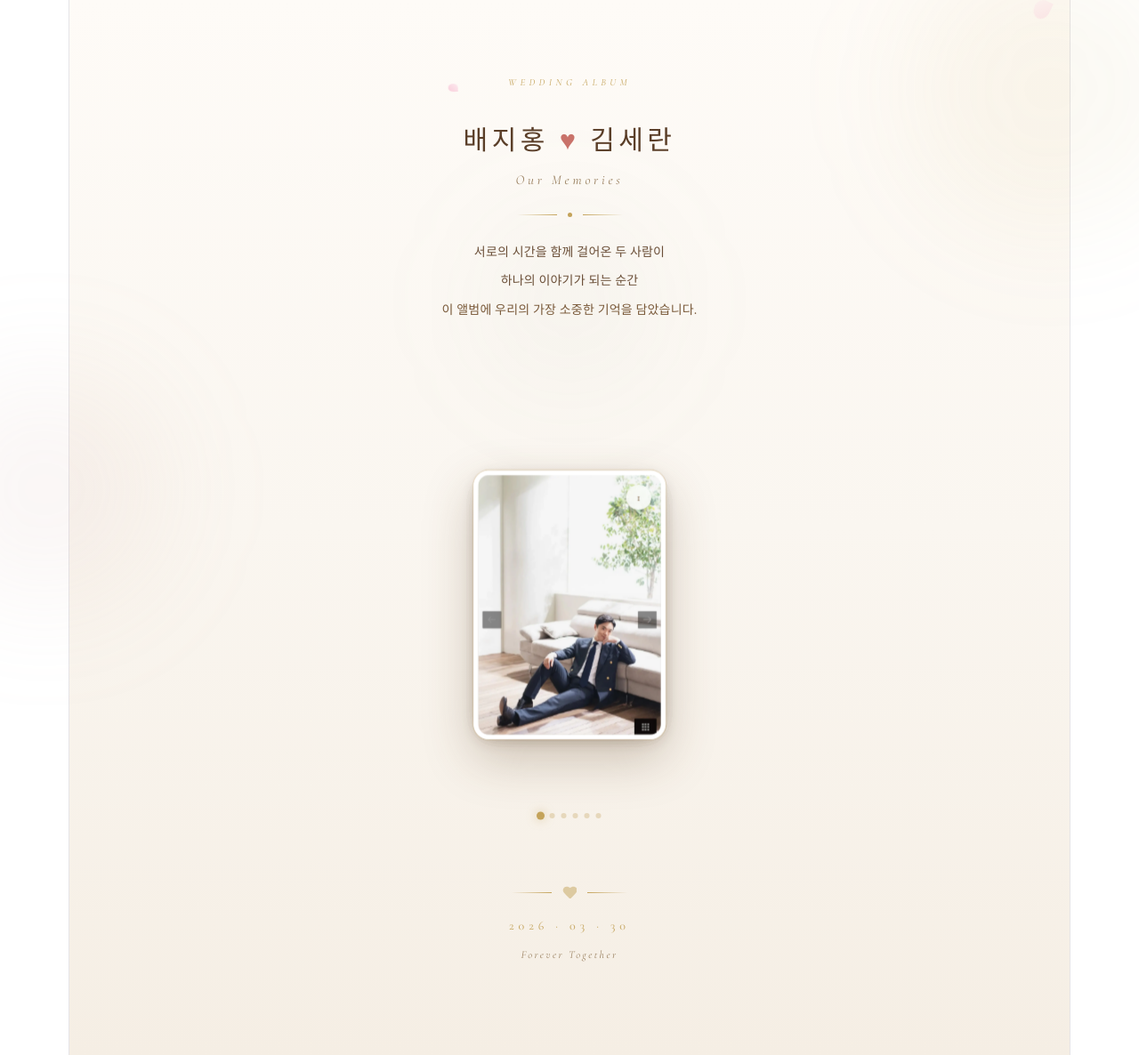
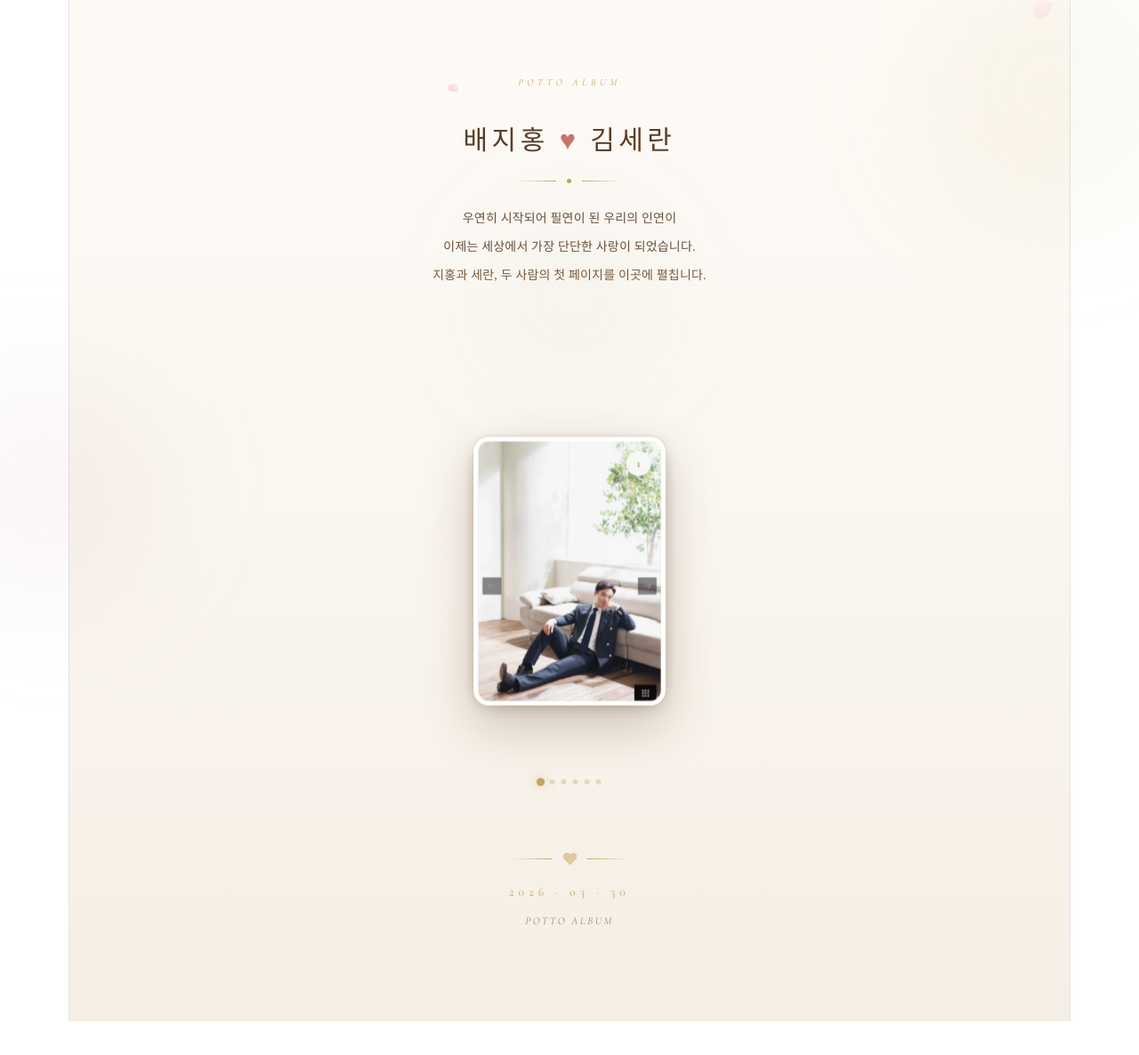
Before and after one commit to kimjunmin01/baby-album, a React (Vite) app: page / in a window 1280 px wide. Shown: the whole page at 89% size. After the commit the page ends 1148 px from the top, so only its background shows below. Built offline with nearby package versions, Linux system fonts and the light colour scheme.

Commit message:
design: 웨딩 앨범 문구 수정

```diff
--- a/src/components/Carousel.jsx
+++ b/src/components/Carousel.jsx
@@ -2,9 +2,11 @@ import { useRef, useState, useEffect } from "react";
 import "../styles/carousel.css";
 
 function Carousel({ images }) {
-  const [active, setActive]         = useState(0);
-  const [isModal, setIsModal]       = useState(false);
+  const [active, setActive]           = useState(0);
+  const [isModal, setIsModal]         = useState(false);
   const [modalVisible, setModalVisible] = useState(false);
+  // [추가] 확대 상태를 관리하는 State
+  const [isZoomed, setIsZoomed]       = useState(false);
 
   const total          = images.length;
   const isDragging     = useRef(false);
@@ -12,8 +14,8 @@ function Carousel({ images }) {
 
   /* 확대/핀치 */
   const position          = useRef({ x: 0, y: 0 });
-  const scale             = useRef(1);
-  const start             = useRef({ x: 0, y: 0 });
+  const scale               = useRef(1);
+  const start               = useRef({ x: 0, y: 0 });
   const lastTouchDistance = useRef(0);
   const imgRef            = useRef(null);
   let   lastTap           = 0;
@@ -43,6 +45,7 @@ function Carousel({ images }) {
   const reset = () => {
     scale.current    = 1;
     position.current = { x: 0, y: 0 };
+    setIsZoomed(false); // 리셋 시 확대 상태도 해제
     updateTransform();
   };
 
@@ -83,17 +86,27 @@ function Carousel({ images }) {
     }
     if (e.touches.length === 2) {
       const newDist = getDistance(e.touches);
-      scale.current += (newDist - lastTouchDistance.current) * 0.005;
-      scale.current  = Math.max(1, Math.min(scale.current, 4));
+      const newScale = scale.current + (newDist - lastTouchDistance.current) * 0.005;
+      scale.current = Math.max(1, Math.min(newScale, 4));
       lastTouchDistance.current = newDist;
+
+      // 핀치 줌 시에도 scale이 1보다 크면 썸네일 숨김
+      setIsZoomed(scale.current > 1.05);
     }
     clampPosition();
     updateTransform();
   };
+
   const handleDoubleTap = () => {
     const now = Date.now();
     if (now - lastTap < 300) {
-      scale.current    = scale.current > 1 ? 1 : 2;
+      if (scale.current > 1) {
+        scale.current = 1;
+        setIsZoomed(false); // 축소 시 썸네일 보임
+      } else {
+        scale.current = 2;
+        setIsZoomed(true);  // 확대 시 썸네일 숨김
+      }
       position.current = { x: 0, y: 0 };
       updateTransform();
     }
@@ -108,6 +121,7 @@ function Carousel({ images }) {
   };
   const closeModal = () => {
     setModalVisible(false);
+    setIsZoomed(false); // 모달 닫을 때 확대 상태 초기화
     setTimeout(() => setIsModal(false), 320);
   };
 
@@ -178,10 +192,12 @@ function Carousel({ images }) {
           {/* 닫기 */}
           <button className="modal-close" onClick={closeModal}>✕</button>
 
-          {/* 카운터 (상단) */}
+          {/* 카운터 (상단) - 확대 시 같이 숨기고 싶다면 여기에 {!isZoomed && ...} 적용 가능 */}
           <div className="modal-top-counter">{active + 1} / {total}</div>
 
-          {/* 좌우 화살표 */}
+          {/* 좌우 화살표 - 확대 중에는 조작이 꼬이지 않게 숨김 처리 */}
+          {!isZoomed && (
+            <>
               <button
                 className="modal-arrow modal-prev"
                 onClick={(e) => { e.stopPropagation(); setActive((p) => (p - 1 + total) % total); }}
@@ -190,10 +206,12 @@ function Carousel({ images }) {
                 className="modal-arrow modal-next"
                 onClick={(e) => { e.stopPropagation(); setActive((p) => (p + 1) % total); }}
               >›</button>
+            </>
+          )}
 
           {/* 메인 이미지 */}
           <div className="modal-center" onClick={(e) => e.stopPropagation()}>
-            <div className="modal-frame">
+            <div className="modal-frame" style={{ overflow: isZoomed ? 'visible' : 'hidden' }}>
               <img
                 ref={imgRef}
                 className="modal-image"
@@ -202,11 +220,13 @@ function Carousel({ images }) {
                 draggable={false}
                 onTouchStart={(e) => { handleTouchStart(e); handleDoubleTap(); }}
                 onTouchMove={handleTouchMove}
+                style={{ cursor: isZoomed ? 'zoom-out' : 'zoom-in' }}
               />
             </div>
           </div>
 
-          {/* 썸네일 바 */}
+          {/* 썸네일 바 - [수정됨] 확대(isZoomed) 상태가 아닐 때만 렌더링 */}
+          {!isZoomed && (
             <div className="thumbnail-bar" onClick={(e) => e.stopPropagation()}>
               {images.map((img, i) => (
                 <div
@@ -219,6 +239,7 @@ function Carousel({ images }) {
                 </div>
               ))}
             </div>
+          )}
         </div>
       )}
     </>
--- a/src/components/Intro.jsx
+++ b/src/components/Intro.jsx
@@ -22,10 +22,9 @@ function Intro({ onFinish }) {
            {/* 앨범이 열리면 나타나는 안내 문구 */}
            <div className="album-inner-text">
              <p>우리의 소중한</p>
-             <p>기록이 시작됩니다</p>
+             <p>앨범</p>
            </div>
         </div>
-
         {/* 앞 커버: 3D 회전하며 오픈 */}
         <div className="album-cover">
           <div className="cover-inner">
@@ -44,16 +43,13 @@ function Intro({ onFinish }) {
               </svg>
             </div>
 
-            <h2 className="cover-title">Wedding Album</h2>
+            <h2 className="cover-title">POTTO ALBUM</h2>
             <div className="cover-divider" />
             <p className="cover-names">JiHong ♥ SeRan</p>
             <p className="cover-date">2026 · 03 · 30</p>
           </div>
         </div>
       </div>
-
-      {/* 3. 하단 문구 */}
-      <p className="intro-footer">Opening your memories…</p>
     </div>
   );
 }
--- a/src/pages/Home.jsx
+++ b/src/pages/Home.jsx
@@ -38,11 +38,11 @@ function Home() {
 
       {/* ─── 3. 메인 타이틀 섹션 ─── */}
       <div className="home-header">
-        <p className="home-label">Wedding Album</p>
+        <p className="home-label">POTTO ALBUM</p>
         <h1 className="title">
           배지홍 <span className="heart">♥</span> 김세란
         </h1>
-        <p className="subtitle">Our Memories</p>
+
 
         <div className="header-divider">
           <div className="divider-line" />
@@ -51,9 +51,9 @@ function Home() {
         </div>
 
         <p className="desc">
-          서로의 시간을 함께 걸어온 두 사람이<br />
-          하나의 이야기가 되는 순간<br />
-          <em>이 앨범에 우리의 가장 소중한 기억을 담았습니다.</em>
+          우연히 시작되어 필연이 된 우리의 인연이<br />
+          이제는 세상에서 가장 단단한 사랑이 되었습니다.<br />
+          <em>지홍과 세란, 두 사람의 첫 페이지를 이곳에 펼칩니다.</em>
         </p>
       </div>
 
@@ -70,7 +70,7 @@ function Home() {
           <div className="divider-line r" />
         </div>
         <p className="footer-date">2026 · 03 · 30</p>
-        <p className="footer-sub">Forever Together</p>
+        <p className="footer-sub">POTTO ALBUM</p>
       </div>
     </div>
   );
```
Lines whose indentation alone changed are shown as unchanged.
